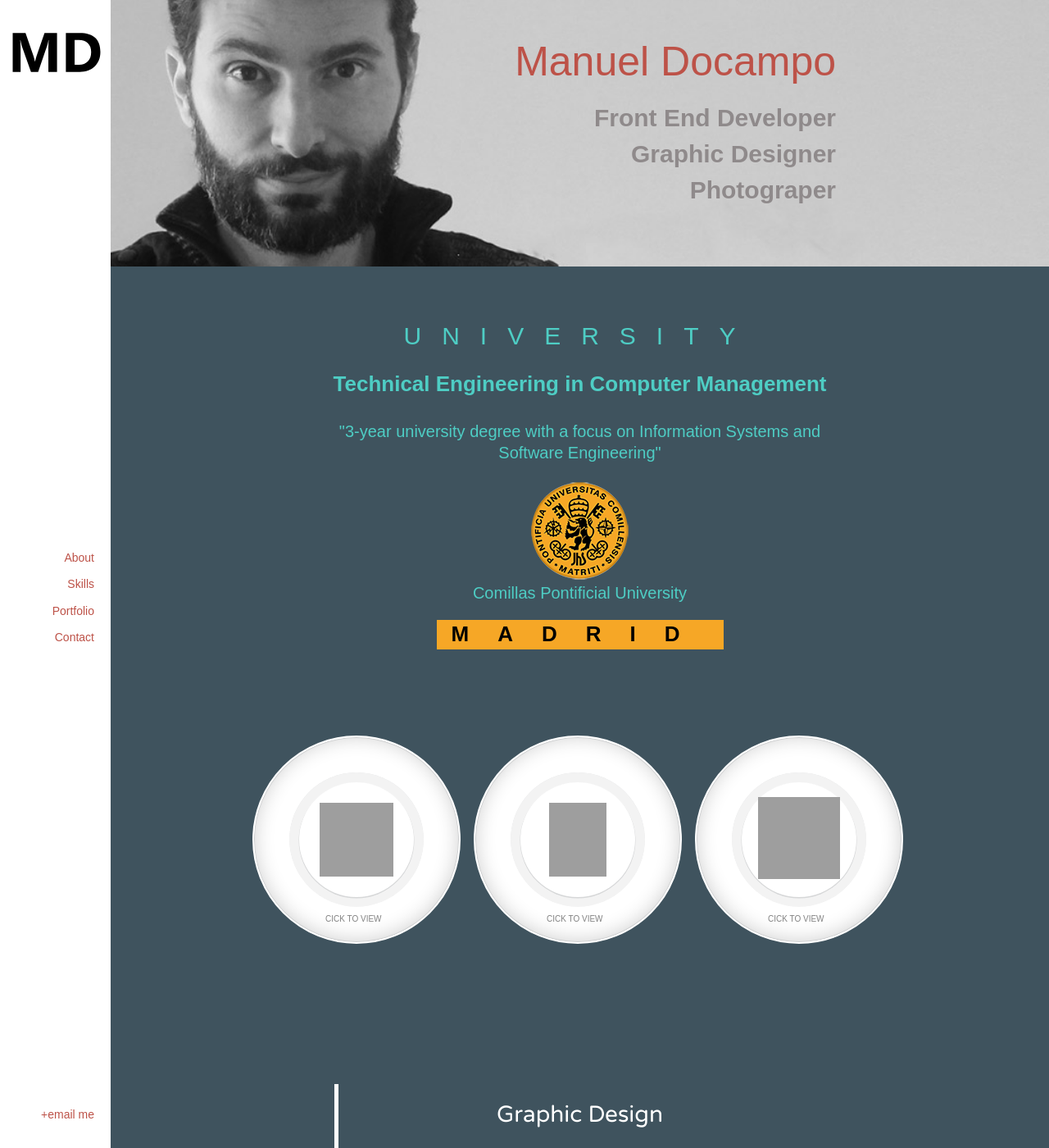
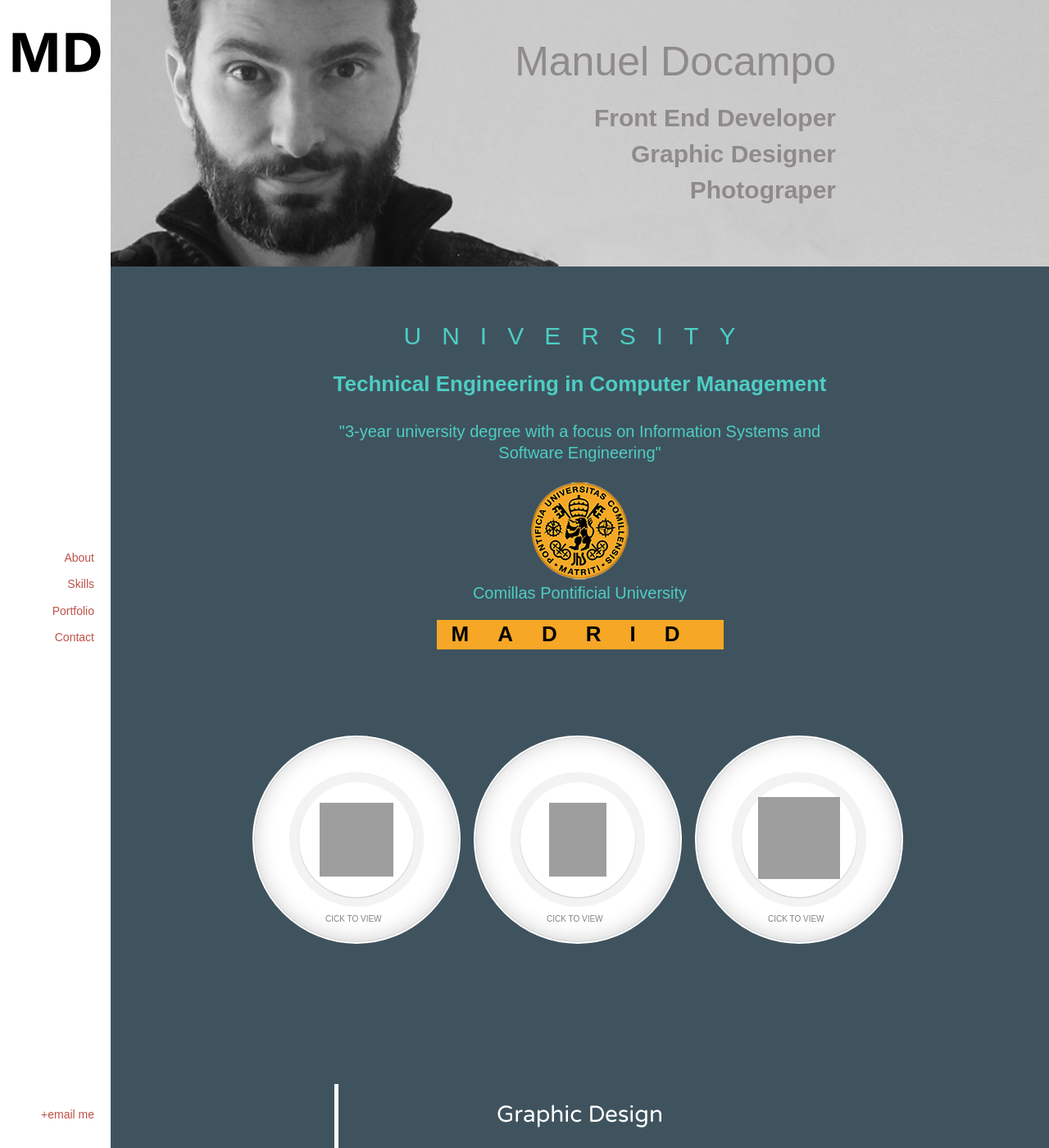
Before and after one commit to strombolys/16manueldocampo, a Jekyll site: the page built from index.html, in a window 1280 px wide and 1400 px high. Shown: the whole window at 82% size. Built offline with Jekyll 4.4.1, drawn with Linux system fonts in a browser that asks for light colours; nearby versions of some CDN libraries; Markdown is read by kramdown in place of the engine named in the settings; grey boxes are pictures that could not be loaded.

Commit message:
Revert "homeAbout"
This reverts commit 6324c2f745ad5e57073f6f820c3f554f255b081d.

# Conflicts:
#	assets/img/about-bg640.jpg

```diff
--- a/assets/css/3-sections/home-about.sass
+++ b/assets/css/3-sections/home-about.sass
@@ -6,7 +6,7 @@ section.about
 	    //color: #8f8a8b
 
 	h2
-
+		color: #8f8a8b
 		font:
 			size: 50px
 			weight: 400
@@ -24,21 +24,9 @@ section.about
 	section.about
 		background: url(../img/about-bg640.jpg)
 			image: white
-
-		h2,	.home-lead
-			font:
-				weight: 700
-				size: 30px
-			color: #4ecdc4
-			text-align: center
-			line-height:
+		h2, .home-lead
+			line-height: 1
 			margin-left: auto
 			margin-right: 1px
 			max-width: 600px
 		position: cover
-		h2
-			color: white
-			font:
-				weight: 900
-		.push-right
-			margin-bottom: 200px
--- a/assets/css/main.css
+++ b/assets/css/main.css
@@ -649,6 +649,7 @@ section.about {
   background-position: center;
   background-size: cover; }
   section.about h2 {
+    color: #8f8a8b;
     font-size: 50px;
     font-weight: 400;
     line-height: 1;
@@ -666,18 +667,10 @@ section.about {
       background-image: white;
     position: cover; }
     section.about h2, section.about .home-lead {
-      font-weight: 700;
-      font-size: 30px;
-      color: #4ecdc4;
-      text-align: center;
+      line-height: 1;
       margin-left: auto;
       margin-right: 1px;
-      max-width: 600px; }
-    section.about h2 {
-      color: white;
-      font-weight: 900; }
-    section.about .push-right {
-      margin-bottom: 200px; } }
+      max-width: 600px; } }
 
 section.skills {
   background: #3f535e; }
```
